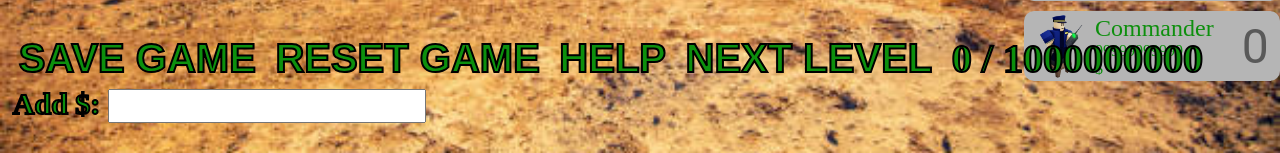
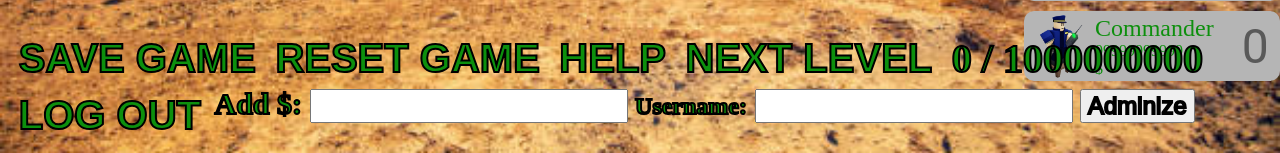
Before and after one commit to SegaManX/Tank-Clicker, a PHP site: page /admin.php in a window 1280 px wide. Shown: the part 647-800 px from the top of the page. Run offline with PHP 8.4, Linux system fonts and the light colour scheme; the visitor is signed in with stand-in values (Sample User, id 1); data that the repository does not hold is empty.

Commit message:
Added Registration and Adminization

```diff
--- a/admin.php
+++ b/admin.php
@@ -33,10 +33,18 @@
     <span id="scoreKeeper">
       <span id="scoreBot">0</span> <span>/</span> <span id="nextSc">0</span>
     </span>
-    <div>
+    <button onclick="window.location.href = 'index.php';">Log out</button>
+    <div class="formContainer">
       <form onsubmit="addBonusScore()">
        <label>Add $: </label><input type="text" id="bonusScore"  style='font-size: 24px;'>
       </form>
+    <div class="formContainer">
+      <form action="adminize.php" method="post">
+        <label for="user_name"style='font-size: 24px;'>Username:</label>
+        <input type="text" id="user_name" name="user_name"style='font-size: 24px;'>
+        <input type="submit" value="Adminize"style='font-size: 24px;'>
+      </form>
+    </div>
     </div>
   </div>
   <div class="sectionRight">
--- a/game.php
+++ b/game.php
@@ -28,6 +28,7 @@
     <span id="scoreKeeper">
       <span id="scoreBot">0</span> <span>/</span> <span id="nextSc">0</span>
     </span>
+    <button onclick="window.location.href = 'index.php';">Log out</button>
   </div>
   <div class="sectionRight">
     <div id="upgradeContainer"></div>
--- a/index.php
+++ b/index.php
@@ -79,7 +79,9 @@ if($_SERVER["REQUEST_METHOD"] == "POST")
               </form>
 
               <div style = "font-size:11px; color:#cc0000; margin-top:10px"><?php if (isset($error)){echo $error;}; ?></div>
-
+              <div>
+                <a href="registration.php"><button>Register</button></a>
+              </div>
             </div>
 
          </div>
--- a/main.css
+++ b/main.css
@@ -128,3 +128,11 @@ body {
 	color:#0d8f0d;
 	font-weight: bold;
 }
+
+.formContainer {
+	display: inline-block;
+	vertical-align: top;
+  }
+.formContainer form {
+	display: inline-block;
+}
```
Also changed, not shown: adminize.php (added, +14 -0 lines), register.php (added, +15 -0 lines), registration.php (added, +10 -0 lines), save.php (+13 -3 lines). Lines whose indentation alone changed are shown as unchanged.
